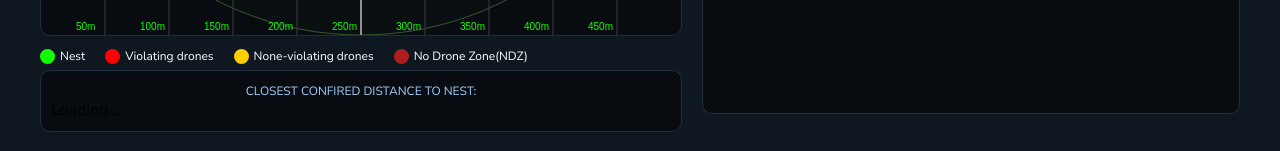
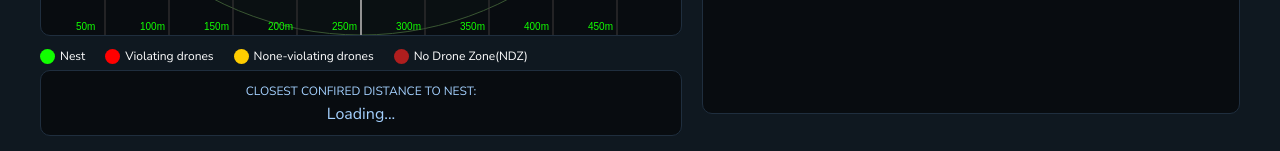
Before and after one commit to CihanErenler/reaktor-assignment, a React (Create React App) app: page / in a window 1280 px wide. Shown: the part 646-797 px from the top of the page. Built offline with nearby package versions, Linux system fonts and the light colour scheme; no server answers.

Commit message:
add loading text

```diff
--- a/src/Components/AppLayout.js
+++ b/src/Components/AppLayout.js
@@ -22,7 +22,11 @@ const AppLayout = () => {
 					<h2 className="distance-title">
 						Closest confired distance to nest:{" "}
 					</h2>
-					{closestDistance ? <span>{distance.toFixed(3)}m</span> : "Loading..."}
+					{closestDistance ? (
+						<span>{distance.toFixed(3)}m</span>
+					) : (
+						<p>Loading...</p>
+					)}
 				</div>
 			</div>
 			<div className="violation-wrapper">
--- a/src/Context/AppContext.js
+++ b/src/Context/AppContext.js
@@ -37,7 +37,7 @@ export const AppProvider = ({ children }) => {
 	}, []);
 
 	useEffect(() => {
-		const newSocket = io("http://localhost:3002");
+		const newSocket = io(process.env.REACT_APP_SOCKET_URL);
 		setSocket(newSocket);
 
 		newSocket.on("connection", () => {
--- a/src/Styles/App.css
+++ b/src/Styles/App.css
@@ -69,6 +69,12 @@ body {
 	text-align: center;
 	font-size: 26px;
 	font-weight: 800;
+}
+
+.App .app-container .app-layout > div:nth-child(1) .closest-distance > p {
+	text-align: center;
+	padding-top: 4px;
+	color: var(--title-color);
 }
 
 .App .app-container .app-layout > div:nth-child(2) {
```
